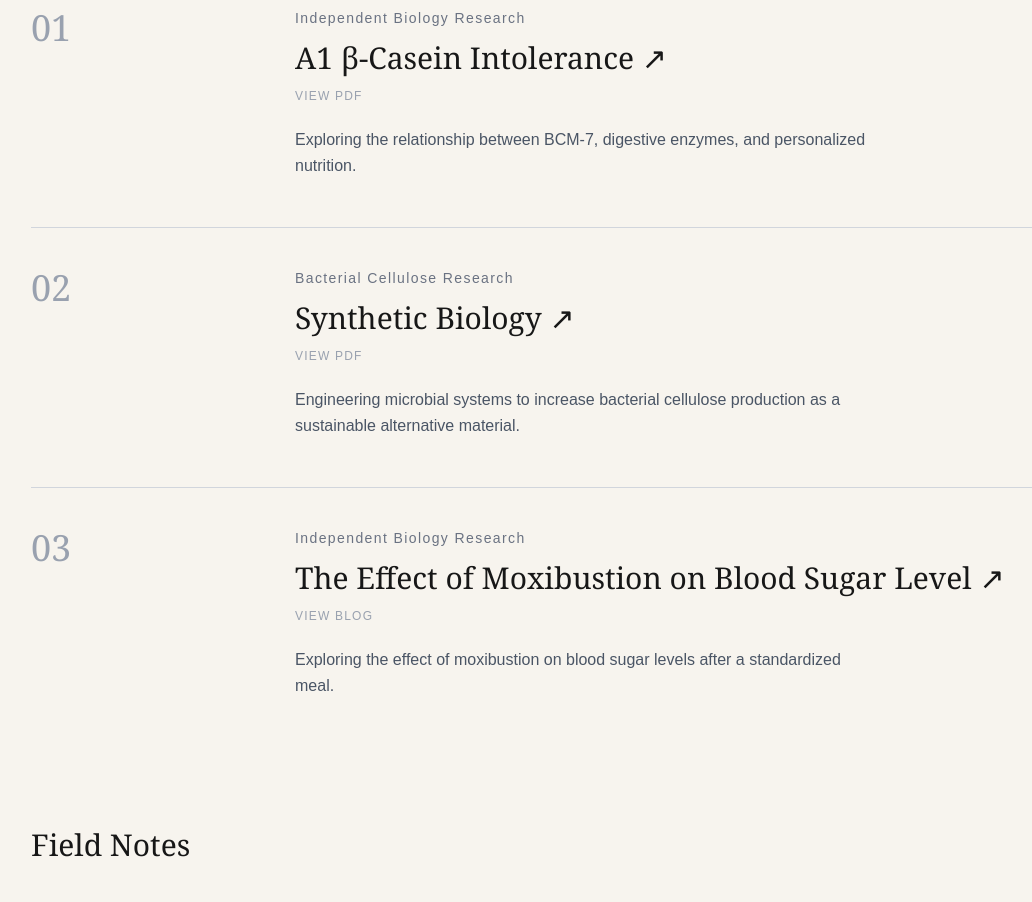
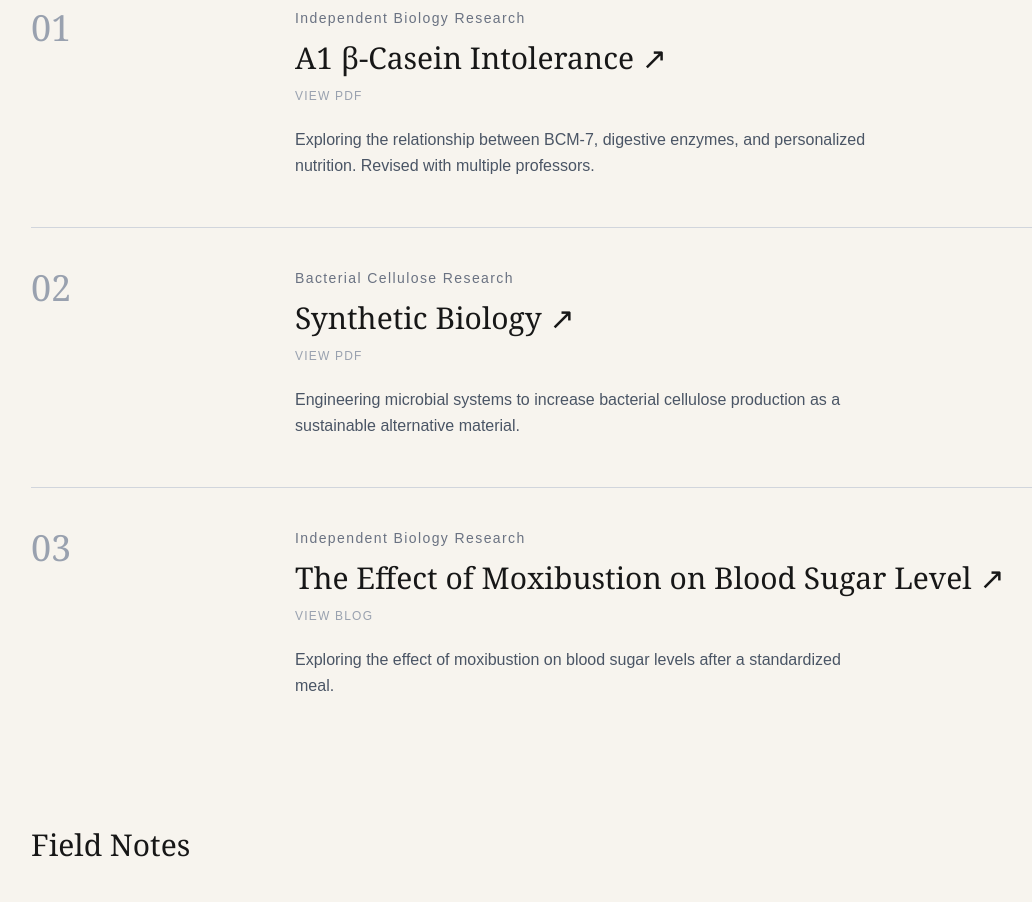
Before and after one commit to Sophie77227/Sophie-s-TCM-research-website, a Next.js app: page / in a window 1280 px wide. Shown: the part 3840-4742 px from the top of the page, without its empty margins (97-1129 px from the left). Built offline with nearby package versions, Linux system fonts and the light colour scheme.

Commit message:
edit research

```diff
--- a/components/ResearchArchive.tsx
+++ b/components/ResearchArchive.tsx
@@ -6,7 +6,7 @@ export default function ResearchArchive() {
       title: "A1 β-Casein Intolerance",
       subtitle: "Independent Biology Research",
       description:
-        "Exploring the relationship between BCM-7, digestive enzymes, and personalized nutrition.",
+        "Exploring the relationship between BCM-7, digestive enzymes, and personalized nutrition. Revised with multiple professors.",
       link: "/A1_Beta_Casein_Research_Paper.pdf",
       type: "PDF",
     },
```
